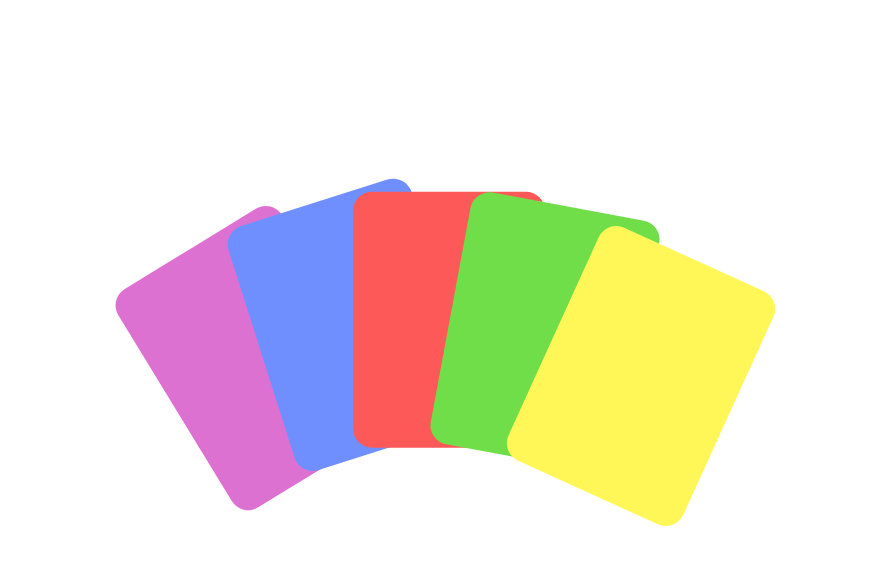
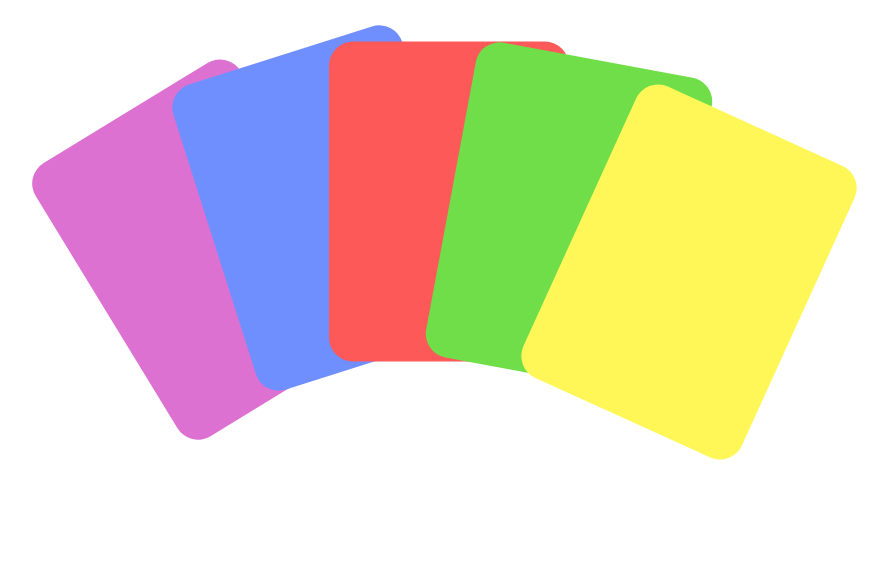
Before and after one commit to ibrahimtaib/quiz-website, a Next.js app in the folder src/: page /1/lobby in a window 1536 px wide. Shown: the top 564 px of the page, without its empty margins (319-1207 px from the left). Built offline with nearby package versions, Linux system fonts and the light colour scheme.

Commit message:
responsive for big width

```diff
--- a/src/packages/styles/lobby.module.css
+++ b/src/packages/styles/lobby.module.css
@@ -63,13 +63,26 @@
 }
 
 /* MEDIA QUERIES */
-@media screen and ((max-width: 640px) or (max-height: 600px)) {
+@media screen and (min-height: 800px) {
+  .cardContainer {
+    height: 60%;
+  }
+}
+/* small width or big width small height */
+@media screen and ((max-width: 850px) or (max-height: 600px)) {
   .card {
     width: 8em;
   }
 }
-@media screen and (((min-height: 500px) and (max-height: 600px)) or (max-width: 640px)) {
+/* small height or big height small width */
+@media screen and (((min-height: 500px) and (max-height: 600px)) or (max-width: 850px)) {
   .cardContainer {
     height: 60%;
   }
 }
+/* width too big */
+@media screen and (min-width: 1400px) {
+  .card {
+    width: 15em;
+  }
+}
```
